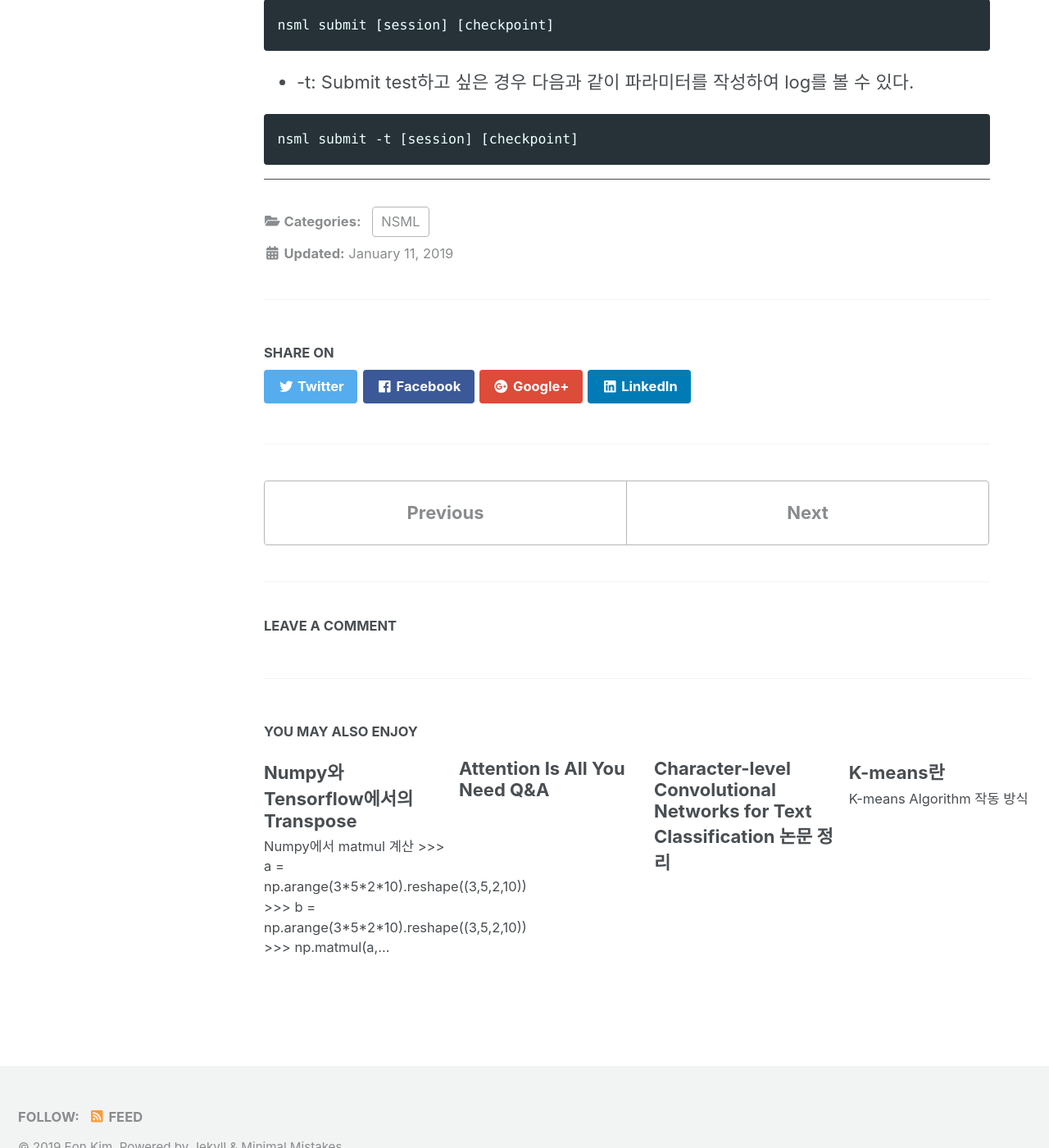
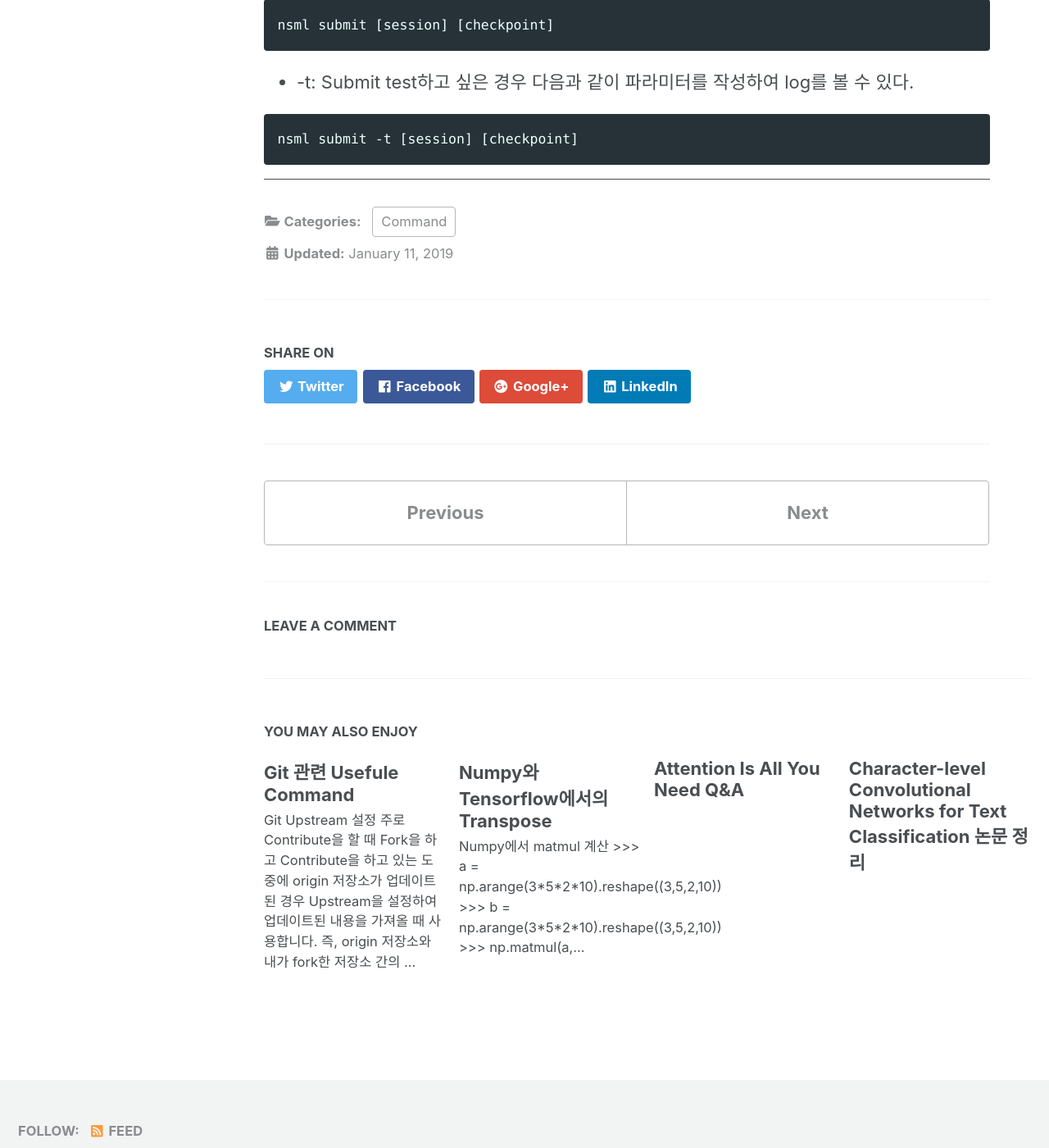
Before and after one commit to thisisiron/thisisiron.github.io, a Jekyll site: the page built from _posts/Command/2019-01-11-NSML 유용한 명령어.md, in a window 1280 px wide and 1400 px high, scrolled down 1656 px. Shown: the whole window at 82% size. Built offline with Jekyll 4.4.1, drawn with Linux system fonts in a browser that asks for light colours; cached includes are drawn as plain includes; nearby versions of some CDN libraries; comment, search, counter and statistics services are not loaded.

Commit message:
Rename diretory name and add a post about git

````diff
--- a/_posts/NSML/2019-01-11-NSML 유용한 명령어.md
+++ b/_posts/Command/2019-01-11-NSML 유용한 명령어.md
@@ -1,6 +1,6 @@
 ---
 title: "NSML 유용한 명령어"
-categories: NSML
+categories: Command
 ---
 
 ### NSML Login 방법
--- /dev/null
+++ b/_posts/Command/2019-04-20-About git command.md
@@ -0,0 +1,45 @@
+---
+title: "Git 관련 Usefule Command"
+categories: Command
+---
+
+## Git Upstream 설정
+주로 Contribute을 할 때 Fork을 하고 Contribute을 하고 있는 도중에 origin 저장소가 업데이트 된 경우 Upstream을 설정하여 업데이트된 내용을 가져올 때 사용합니다.
+즉, origin 저장소와 내가 fork한 저장소 간의 동기화를 위해 사용합니다.
+
+origin 저장소를 upstream 저장소로 설정합니다. 일단 remote 저장소를 확인하기 위해 다음 명령어를 사용합니다.
+
+`git remote -v`
+
+저장소를 확인하고 다음과 같은 명령어를 사용하여 origin 저장소를 upstream에 추가합니다.
+
+`git remote add upstream https://github.com/ORIGINAL_OWNER/ORIGINAL_REPOSITORY.git`
+
+이제 **fork한 저장소(내 저장소)와 origin 저장소를 merge합니다.**
+다음 명령어를 실행하면 위에서 추가한 upstream 저장소를 fetch합니다.
+
+`git fetch upstream`
+
+다음 명령어를 사용하여 fork한 저장소의 master branch로 이동한 후 upstream의 master와 merge한다.
+따로 branch을 건드리지 않는 이상 master 상태에 있습니다.
+
+`git checkout master`
+
+`git merge upstream/master`
+
+
+## Git Local config 설정
+Server 컴퓨터를 사용할 때 하나의 User로 다수가 git을 이용하는 경우 특정 프로젝트 내에서 다음과 같이 설정하여
+특정 프로젝트 내에서만정 내 git 계정을 사용할 수 있습니다.
+
+즉, --global로 설정하는 경우 모든 프로젝트에 영향을 미치므로 local로 설정하는 방법입니다.
+
+`git config --local user.name "Eon Kim"`
+
+`git config --local user.email kimiron518@gmail.com`
+
+```
+    git config --local --list
+    user.email=kimiron518@gmail.com
+    user.name=Eon Kim
+```
````
